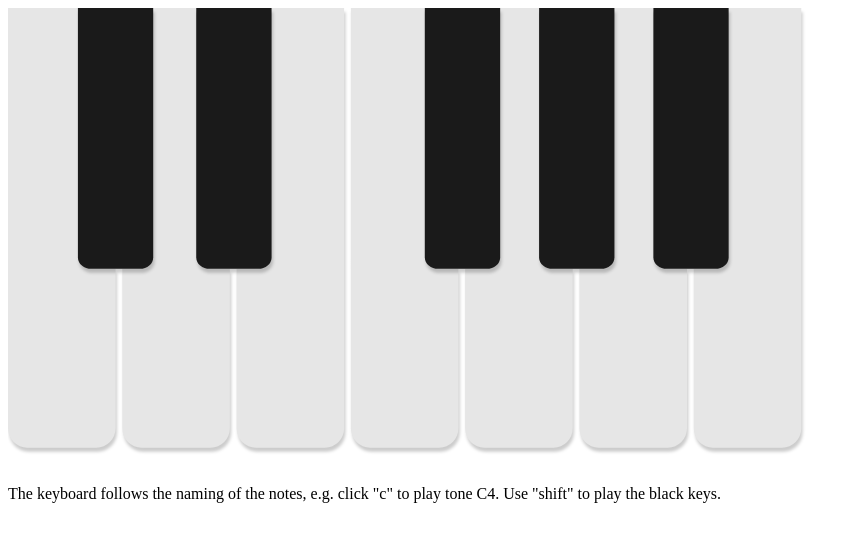
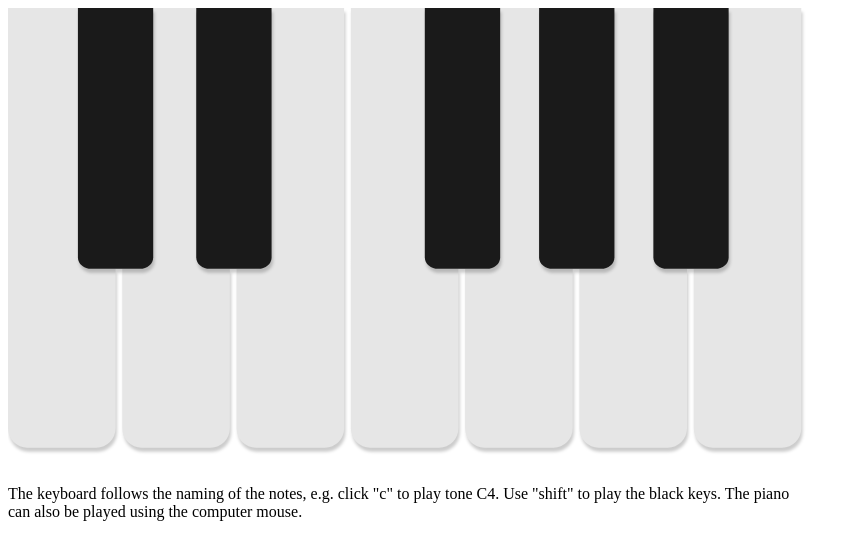
Before and after one commit to a20sarle/tone.js, a plain HTML site: page index.html in a window 1280 px wide. Shown: the whole page, without its empty margins (0-859 px from the left). Drawn offline with nearby package versions, Linux system fonts and the light colour scheme; no server answers.

Commit message:
updated desc., control through computer mouse

```diff
--- a/index.html
+++ b/index.html
@@ -181,7 +181,7 @@
         </svg>
         <p>
             The keyboard follows the naming of the notes, e.g. click "c" to play tone C4.
-            Use "shift" to play the black keys.
+            Use "shift" to play the black keys. The piano can also be played using the computer mouse.
         </p>
     </div>
 </body>
```
